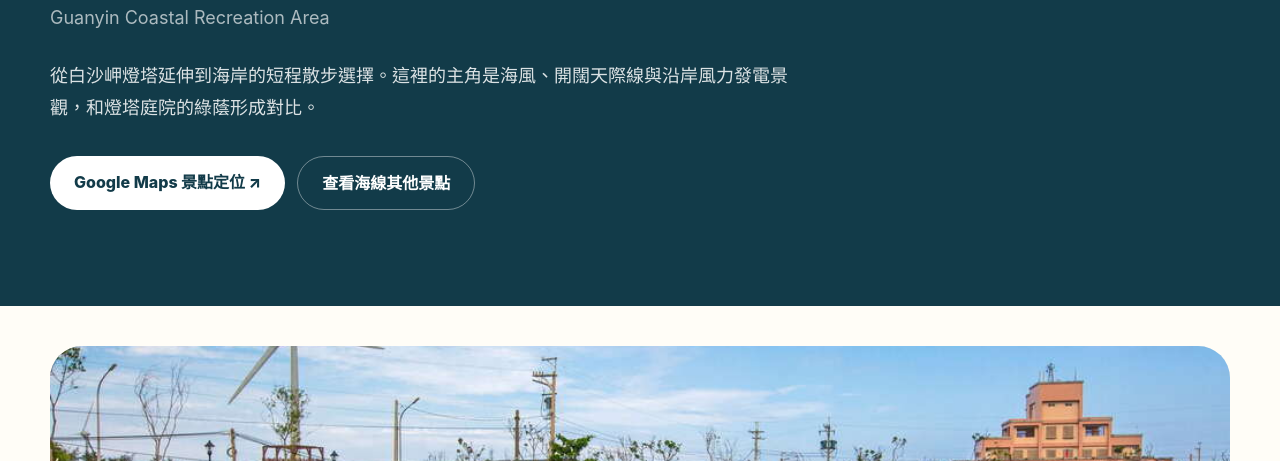
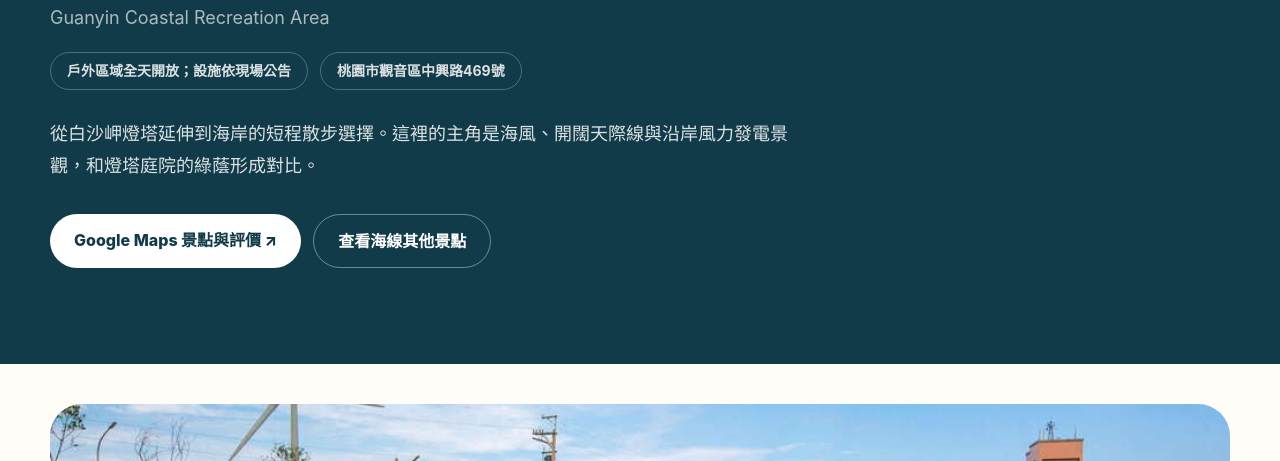
Before and after one commit to n20186005-hash/baishajialighthouse, an Astro site: page /nearby-attractions/guanyin-coastal-recreation-area in a window 1280 px wide. Shown: the part 339-800 px from the top of the page. Built offline with nearby package versions, Linux system fonts and the light colour scheme; Astro itself is replaced by a stand-in of ours.

Commit message:
Expand nine nearby attraction guides and add dedicated coastal destinations

```diff
--- a/public/sitemap.xml
+++ b/public/sitemap.xml
@@ -12,6 +12,8 @@
   <url><loc>https://baishajialighthouse.com/nearby-attractions/yongan-fishing-harbor/</loc><changefreq>monthly</changefreq><priority>0.6</priority></url>
   <url><loc>https://baishajialighthouse.com/nearby-attractions/yongan-conch-cultural-park/</loc><changefreq>monthly</changefreq><priority>0.6</priority></url>
   <url><loc>https://baishajialighthouse.com/nearby-attractions/xinwu-green-corridor/</loc><changefreq>monthly</changefreq><priority>0.6</priority></url>
+  <url><loc>https://baishajialighthouse.com/nearby-attractions/ocean-hakka-fishing-culture-center/</loc><changefreq>monthly</changefreq><priority>0.6</priority></url>
+  <url><loc>https://baishajialighthouse.com/nearby-attractions/guanxin-algal-reef-reserve/</loc><changefreq>monthly</changefreq><priority>0.6</priority></url>
   <url><loc>https://baishajialighthouse.com/photography/</loc><changefreq>monthly</changefreq><priority>0.5</priority></url>
   <url><loc>https://baishajialighthouse.com/about/</loc><changefreq>yearly</changefreq><priority>0.4</priority></url>
   <url><loc>https://baishajialighthouse.com/photo-credits/</loc><changefreq>yearly</changefreq><priority>0.2</priority></url>
--- a/src/data/nearby.ts
+++ b/src/data/nearby.ts
@@ -118,6 +118,40 @@ export const nearbyPlaces = [
     travelDetail: '路線位於新屋區觀海路一段一帶，需選擇明確起點與停車位置。若串接永安漁港，先查自行車道是否連續開放，不要把導航帶到林蔭路中間當作汽車入口。',
     lodging: '可作為永安漁港旁的親子或運動型半日行程；若要安排翌日清晨海線騎乘，住宿建議以交通和單車停放便利性選擇。',
   },
+  {
+    slug: 'ocean-hakka-fishing-culture-center', name: '海洋客家牽罟文化館', english: 'Ocean Hakka Beach Seine Cultural Center', type: '漁村文化・展覽館', district: '桃園市新屋區觀海路二段278號', hours: '不同官方平台公告時間有差異；請出發前以館方當日公告核對', admission: '展覽與體驗活動依館方最新公告', image: '/images/nearby-hakka-center.jpg',
+    intro: '新屋海岸以牽罟文化為主題的展館，讓旅客理解客家漁民如何集體拉網、分工合作，以及沿海聚落的生活記憶。',
+    history: '場址曾是軍方海防設施，隨著駐軍撤離，地方將閒置空間轉型為遊客服務與文化展示場館。2020年開始以牽罟文化展示為核心營運，串起漁具、照片、口述記憶與沿海生活。',
+    detail: '館內展覽以牽罟漁法、漁具和海洋客家生活為核心。外觀使用藍白色調，部分空間保留海防基地轉型的痕跡；可對照昔日海岸防衛和今日文化教育的用途變化。',
+    route: ['先在白沙岬燈塔認識海岸助航史', '前往觀海路二段278號的文化館', '依館內動線閱讀牽罟漁法與海客生活展示', '沿開放道路順遊新屋綠色走廊及石滬群'],
+    photo: '以藍白外牆、文化館入口與漁具展示作為主題。室內拍照先確認館方規定，避免閃光燈干擾展示與其他訪客。',
+    access: '位於新屋區觀海路二段278號，可透過 Google Maps 搜尋完整名稱與地址；公車班次與文化館實際營運時段須分別核對。',
+    faq: [{q:'牽罟是什麼？',a:'牽罟是傳統集體圍網拉魚方式，由多位漁民與居民合作把網具拉回岸邊，體現沿海客家聚落的勞動分工。'},{q:'到現場一定能體驗拉網嗎？',a:'不一定。牽罟活動多依季節、海況與主辦單位安排，應先查詢活動公告或預約資訊。'},{q:'館舍與新屋綠色走廊能一起玩嗎？',a:'兩地同在新屋海岸，可安排展覽參觀加短程自行車或林蔭散步，但要預留交通與休息時間。'}],
+    official: 'https://travel.tycg.gov.tw/zh-tw/travel/tour/216',
+    management: '海洋客家牽罟文化館位於新屋海洋客家休閒農業區的遊客服務場域，經地方與公共資源活化原有海防基地，提供文化展示及旅客服務。營運時段與活動由實際館方公告為準，本站不將周邊租車店或其他景點視為館方。',
+    managementSource: 'https://romantichakka.hakka.gov.tw/zh-tw/hakkatours/TourExpert?a=1202&fromlist=1&id=1624',
+    architecture: '藍白色外觀與海岸意象相呼應，建物由舊有軍事使用轉換為展覽及休憩空間。觀察入口造型、外牆線條、室內漁具展示與保留的瞭望視角，可理解同一場址如何跨越海防、漁業與觀光三種功能。',
+    visitTip: '出發前查館方公告與活動日程，避免只依舊旅遊文章推估開館時間。若有親子同行，可先看圖像化的漁法展板，再安排戶外海岸散步；戶外活動遇強風應調整。',
+    travelDetail: '從白沙岬燈塔出發須沿海線往新屋移動，導航至新屋區觀海路二段278號。館外道路、車位與入口請依現場標示；若搭公車，請先確認目的地附近站名及回程班次。',
+    lodging: '適合串聯永安漁港、新屋綠色走廊和新屋石滬群；若安排兩天的海客文化與濱海自行車行程，可依交通便利性選擇新屋或中壢合法旅宿。',
+  },
+  {
+    slug: 'guanxin-algal-reef-reserve', name: '觀新藻礁生態系野生動物保護區', english: 'Guanxin Algal Reef Wildlife Refuge', type: '藻礁・生態保育', district: '桃園市觀音區保生里至新屋區永興里、永安里海岸', hours: '永續利用區依潮汐及時段限制；17:00–翌日07:00禁止進入，其他分區另有限制', admission: '無一般觀光門票；特定區域或導覽須依保護區規定申請', image: '/images/nearby-algal-reef.jpg',
+    intro: '觀音與新屋之間的重要藻礁保護地帶，適合以生態保育與地質觀察角度認識海岸，而非隨意進入潮間帶的戲水景點。',
+    history: '桃園市政府於2014年公告劃設觀新藻礁生態系野生動物保護區，保護河口藻礁、棲息鳥類和海岸生物，並將區域分為核心、緩衝及永續利用區。',
+    detail: '藻礁主要由殼狀珊瑚藻等生物累積形成，外觀看似多孔岩石，與一般砂灘不同。退潮時可在合法觀察區認識藻礁紋理、潮池與生物棲地，但藻礁生長緩慢，不可踩踏、撬取或採集。',
+    route: ['先閱讀官方保護區分區圖及當日潮汐', '從白沙岬燈塔沿海線往觀新海岸', '只選擇依法可進入的永續利用區或正式導覽集合點', '在規定時段內離開，接續永安漁港休憩'],
+    photo: '以遠景呈現藻礁、潮池與海岸風機，不為近拍跨越保育界線；觀察生物時保持距離，不挪動石塊。',
+    access: '保護區範圍橫跨觀音區與新屋區，沒有單一可通用的汽車入口；先查官方分區圖、開放時段和活動集合位置。',
+    faq: [{q:'保護區全天都能進去嗎？',a:'不能。永續利用區有漲潮、大潮及每日17:00至次日07:00等禁止進入規定；核心區原則上不得進入，緩衝區須依規定申請。'},{q:'退潮就可以自由走上藻礁嗎？',a:'不可以只憑潮位判斷。須先確認所處分區、禁止時段及現場告示，並避免踩踏脆弱的藻礁。'},{q:'適合帶小孩嗎？',a:'較建議選擇正式環境教育導覽或岸邊合法觀察點；潮池濕滑且受潮汐影響，不適合自行冒險。'}],
+    official: 'https://tydep.tycg.gov.tw/cp.aspx?n=20010',
+    management: '觀新藻礁是桃園市政府依《野生動物保育法》公告劃設的野生動物保護區，市府環境保護相關機關依保育利用計畫辦理分區管制及管理。核心、緩衝與永續利用區有不同進入規定；保護目的在維持藻礁和野生動植物棲地，不是一般全天開放的海濱公園。',
+    managementSource: 'https://tydep.tycg.gov.tw/cp.aspx?n=20010',
+    architecture: '這裡的地貌主角是生物累積形成的多孔藻礁，以及河口、潮池和海岸植被的交界。和人工石滬相比，藻礁不是漁民砌築的構造；觀察自然形成的表面紋理、不同水位的潮池和棲地邊界，是理解其地質與生態價值的核心。',
+    visitTip: '先閱讀桃園市政府官方分區與禁止進入時段，再查中央氣象署潮汐資料。永續利用區在漲潮前後兩小時、大潮前後兩小時及每日17時至翌日7時禁止進入；其他時段也須遵守現場規範。',
+    travelDetail: '保護區跨多個里與海岸區段，不能把整個區域導航到同一座標。建議先選官方公告的合法入口或導覽集合地點，再使用該點導航；勿穿越私人土地、工業設施或管制線。',
+    lodging: '若安排清晨生態觀察，須先確保時段合法且有正式導覽可參與。住宿可按桃園西岸交通及翌日行程選擇，不應把保護區內部視為住宿或露營場所。',
+  },
 ] as const;
 
 export const nearbyUrl = (slug: string) => `/nearby-attractions/${slug}/`;
--- a/src/pages/nearby-attractions/[slug].astro
+++ b/src/pages/nearby-attractions/[slug].astro
@@ -11,6 +11,7 @@ type Place = (typeof nearbyPlaces)[number];
 const { place } = Astro.props as { place: Place };
 const canonical = nearbyUrl(place.slug);
 const mapUrl = nearbyMapUrl(place.name, place.district);
+const faqSchema = { '@context': 'https://schema.org', '@type': 'FAQPage', mainEntity: place.faq.map(({ q, a }) => ({ '@type': 'Question', name: q, acceptedAnswer: { '@type': 'Answer', text: a } })) };
 const schema = {
   '@context': 'https://schema.org', '@type': 'TouristAttraction', name: place.name,
   alternateName: place.english, description: place.intro, url: `${site.url}${canonical}`,
@@ -29,26 +30,28 @@ const breadcrumbs = { '@context': 'https://schema.org', '@type': 'BreadcrumbList
 <BaseLayout title={`${place.name}旅遊攻略｜歷史特色、交通、路線與拍照建議`} description={`${place.name}怎麼玩？整理景點背景、基本資訊、參觀重點、路線、交通導航與拍照建議，串聯白沙岬燈塔觀音海線行程。`} canonical={canonical}>
   <script type="application/ld+json" set:html={JSON.stringify(schema)} />
   <script type="application/ld+json" set:html={JSON.stringify(breadcrumbs)} />
+  <script type="application/ld+json" set:html={JSON.stringify(faqSchema)} />
   <section class="bg-ocean-deep py-16 text-white md:py-24">
     <div class="site-shell">
       <nav aria-label="位置導覽" class="text-sm text-white/70"><a href="/">白沙岬燈塔</a> / <a href="/nearby-attractions/">周邊景點</a> / {place.name}</nav>
       <p class="eyebrow mt-10 text-sand">{place.type}</p>
       <h1 class="mt-5 max-w-4xl text-4xl font-extrabold tracking-tight md:text-6xl">{place.name}</h1>
       <p class="mt-3 text-lg text-white/65">{place.english}</p>
+      <div class="mt-5 flex flex-wrap items-center gap-3 text-sm font-bold text-white/85"><span class="rounded-full border border-white/25 px-4 py-2">{place.hours}</span><span class="rounded-full border border-white/25 px-4 py-2">{place.district}</span></div>
       <p class="mt-7 max-w-3xl text-lg leading-8 text-white/85">{place.intro}</p>
-      <div class="mt-8 flex flex-wrap gap-3"><a class="rounded-full bg-white px-6 py-3 font-extrabold text-ocean-deep" href={mapUrl} target="_blank" rel="noopener noreferrer">Google Maps 景點定位 ↗</a><a class="rounded-full border border-white/40 px-6 py-3 font-bold" href="/nearby-attractions/">查看海線其他景點</a></div>
+      <div class="mt-8 flex flex-wrap gap-3"><a class="rounded-full bg-white px-6 py-3 font-extrabold text-ocean-deep" href={mapUrl} target="_blank" rel="noopener noreferrer">Google Maps 景點與評價 ↗</a><a class="rounded-full border border-white/40 px-6 py-3 font-bold" href="/nearby-attractions/">查看海線其他景點</a></div>
     </div>
   </section>
   <section class="bg-paper pt-10"><div class="site-shell"><figure class="overflow-hidden rounded-[2rem] bg-foam"><img src={place.image} alt={`${place.name}真實景點照片：${place.type}`} width="1024" height="683" loading="eager" decoding="async" class="h-[260px] w-full object-cover md:h-[460px]"/><figcaption class="px-6 py-3 text-xs text-ink/55">{place.name}實景 · 圖片來源：桃園觀光導覽網／政府公開景點圖片</figcaption></figure></div></section>
+  <section id="discover" class="section-pad bg-paper"><div class="site-shell"><SectionHeading eyebrow="探索景點" title={`走進${place.name}`} copy={place.intro}/><div class="mt-10 grid gap-5 md:grid-cols-2"><article class="soft-card p-7"><h3 class="text-xl font-extrabold">遊覽建議</h3><p class="mt-4 leading-8 text-ink/70">{place.visitTip}</p></article><article class="soft-card p-7"><h3 class="text-xl font-extrabold">景區特色與觀察重點</h3><p class="mt-4 leading-8 text-ink/70">{place.detail}</p></article></div></div></section>
   <section id="about-attraction" class="section-pad bg-paper" aria-labelledby="about-heading"><div class="site-shell grid items-start gap-8 lg:grid-cols-[.34fr_.66fr]"><div><p class="eyebrow">關於景點</p><h2 id="about-heading" class="section-title">關於{place.name}</h2><p class="mt-5 text-sm font-bold text-ocean">管理與地方背景</p></div><div class="rounded-[2rem] border border-ocean/10 bg-foam p-7 md:p-10"><p class="text-lg leading-9 text-ink/80">{place.management}</p><a class="mt-6 inline-flex text-sm font-bold text-ocean underline" href={place.managementSource} target="_blank" rel="noopener noreferrer">參考管理機關或相關官方資料 ↗</a></div></div></section>
-  <section class="section-pad bg-paper"><div class="site-shell grid gap-10 lg:grid-cols-[1.2fr_.8fr]">
-    <div><SectionHeading eyebrow="探索景點" title={`為什麼值得走訪${place.name}？`} copy={place.intro}/><h3 class="mt-10 text-xl font-extrabold">遊覽建議</h3><p class="mt-3 leading-8 text-ink/70">{place.visitTip}</p><h3 class="mt-8 text-xl font-extrabold">景區特色與觀察重點</h3><p class="mt-3 leading-8 text-ink/70">{place.detail}</p></div>
-    <aside class="soft-card self-start p-7"><h2 class="text-2xl font-extrabold">基本資訊</h2><dl class="mt-6 space-y-5 text-sm"><div><dt class="font-bold text-ink/50">景點名稱</dt><dd class="mt-1 font-bold">{place.name}</dd></div><div><dt class="font-bold text-ink/50">地址／地點範圍</dt><dd class="mt-1">{place.district}</dd></div><div><dt class="font-bold text-ink/50">景點類型</dt><dd class="mt-1">{place.type}</dd></div><div><dt class="font-bold text-ink/50">開放時間</dt><dd class="mt-1">{place.hours}</dd></div><div><dt class="font-bold text-ink/50">門票價格</dt><dd class="mt-1">{place.admission}</dd></div><div><dt class="font-bold text-ink/50">建議停留</dt><dd class="mt-1">約 30–90 分鐘，依步行距離與天候調整</dd></div></dl><a class="mt-7 inline-block font-extrabold text-ocean underline" href={mapUrl} target="_blank" rel="noopener noreferrer">查看專屬地圖搜尋 ↗</a></aside>
-  </div></section>
+  <section id="basic-info" class="section-pad bg-paper"><div class="site-shell"><SectionHeading eyebrow="行前速覽" title="基本資料"/><dl class="mt-9 grid gap-4 md:grid-cols-2 lg:grid-cols-3"><div class="soft-card p-6"><dt class="text-sm font-bold text-ink/50">正式名稱</dt><dd class="mt-2 font-extrabold">{place.name}<span class="block mt-1 text-sm font-normal text-ink/60">{place.english}</span></dd></div><div class="soft-card p-6"><dt class="text-sm font-bold text-ink/50">地址／地點範圍</dt><dd class="mt-2 font-bold">{place.district}</dd></div><div class="soft-card p-6"><dt class="text-sm font-bold text-ink/50">景點類型</dt><dd class="mt-2 font-bold">{place.type}</dd></div><div class="soft-card p-6"><dt class="text-sm font-bold text-ink/50">開放時間</dt><dd class="mt-2 font-bold">{place.hours}</dd></div><div class="soft-card p-6"><dt class="text-sm font-bold text-ink/50">參觀費用</dt><dd class="mt-2 font-bold">{place.admission}</dd></div><div class="soft-card p-6"><dt class="text-sm font-bold text-ink/50">建議停留</dt><dd class="mt-2 font-bold">約 30–90 分鐘，依場域與步行距離調整</dd></div></dl></div></section>
+  <section class="section-pad bg-foam"><div class="site-shell grid gap-7 md:grid-cols-3"><div><h2 class="section-title">開放時間</h2><p class="mt-4 leading-8 text-ink/70">{place.hours}</p><p class="mt-3 text-sm leading-7 text-ink/60">館舍、祭典、海岸與管制區可能各有不同安排，請以管理單位最新公告為準。</p></div><div><h2 class="section-title">門票價格</h2><p class="mt-4 leading-8 text-ink/70">{place.admission}</p><p class="mt-3 text-sm leading-7 text-ink/60">若參加專人導覽、體驗或租用設備，請另外查詢活動費用。</p></div><div><h2 class="section-title">交通方式</h2><p class="mt-4 leading-8 text-ink/70">{place.travelDetail}</p><a class="mt-3 inline-flex text-sm font-extrabold text-ocean underline" href="https://ebus.tycg.gov.tw/" target="_blank" rel="noopener noreferrer">查詢桃園公車動態 ↗</a></div></div></section>
   <section class="section-pad bg-foam"><div class="site-shell"><SectionHeading eyebrow="發現魅力" title="歷史、建築與地景的故事"/><div class="mt-10 grid gap-5 md:grid-cols-2"><article class="soft-card p-8"><h3 class="text-xl font-extrabold">歷史與地方文化</h3><p class="mt-4 leading-8 text-ink/70">{place.history}</p></article><article class="soft-card p-8"><h3 class="text-xl font-extrabold">建築或地形特色</h3><p class="mt-4 leading-8 text-ink/70">{place.architecture}</p></article></div></div></section>
   <section class="section-pad bg-paper"><div class="site-shell"><SectionHeading eyebrow="遊覽路線" title="從白沙岬燈塔順遊的安排" copy="以下是建議順序，並非即時交通或固定班次；請依路況、開放時間與天候調整。"/><ol class="mt-10 grid gap-5 md:grid-cols-2 lg:grid-cols-4">{place.route.map((step, i) => <li class="soft-card p-7"><span class="text-3xl font-black text-ocean">{String(i+1).padStart(2,'0')}</span><p class="mt-5 leading-7">{step}</p></li>)}</ol></div></section>
-  <section class="section-pad bg-foam"><div class="site-shell grid gap-8 md:grid-cols-2"><div><h2 class="section-title">交通方式與導航</h2><p class="mt-5 leading-8 text-ink/70">{place.travelDetail}</p><p class="mt-4 leading-8 text-ink/70">搭乘大眾運輸，請先查<a class="font-bold text-ocean underline" href="https://ebus.tycg.gov.tw/" target="_blank" rel="noopener noreferrer">桃園公車動態</a>及當日班次。</p><a class="mt-5 inline-block rounded-full bg-ocean px-6 py-3 font-bold text-white" href={mapUrl} target="_blank" rel="noopener noreferrer">導航至 {place.name} ↗</a></div><div><h2 class="section-title">拍照機位與遊覽須知</h2><p class="mt-5 leading-8 text-ink/70">{place.photo}</p><p class="mt-4 leading-8 text-ink/70">{place.visitTip}</p></div></div></section>
-  <section class="section-pad bg-paper"><div class="site-shell grid gap-8 md:grid-cols-2"><div><h2 class="section-title">住宿與行程搭配</h2><p class="mt-5 leading-8 text-ink/70">{place.lodging}</p></div><div><h2 class="section-title">出發前查詢</h2><p class="mt-5 leading-8 text-ink/70">開放資訊：{place.hours}。費用：{place.admission}。特殊活動、天候、館舍與海岸管制可能改變當日參觀範圍，請以管理單位最新資訊及現場公告為準。</p></div></div></section>
+  <section class="section-pad bg-foam"><div class="site-shell grid gap-8 md:grid-cols-2"><div><h2 class="section-title">遊覽須知</h2><p class="mt-5 leading-8 text-ink/70">{place.visitTip}</p><p class="mt-4 text-sm leading-7 text-ink/60">尊重現場標示、管理規範及其他訪客；海岸與潮間帶景點尤其需要留意風勢、潮汐和安全區域。</p></div><div><h2 class="section-title">拍照機位</h2><p class="mt-5 leading-8 text-ink/70">{place.photo}</p><p class="mt-4 leading-8 text-ink/70">{place.architecture}</p></div></div></section>
+  <section class="section-pad bg-paper"><div class="site-shell grid gap-8 md:grid-cols-2"><div><h2 class="section-title">住宿建議</h2><p class="mt-5 leading-8 text-ink/70">{place.lodging}</p></div><div><h2 class="section-title">遊客評價與體驗</h2><p class="mt-5 leading-8 text-ink/70">想了解旅客對{place.name}的近期體驗，可以參考 Google 地圖上的公開評價與近期實景照片；也可留意評論中提到的交通、停留時間與現場設施是否符合自己的需求。</p><a class="mt-4 inline-flex font-extrabold text-ocean underline" href={mapUrl} target="_blank" rel="noopener noreferrer">查看 Google 地圖近期評價 ↗</a></div></div></section>
+  <section class="section-pad bg-foam"><div class="site-shell grid gap-9 lg:grid-cols-[.6fr_.4fr]"><div><p class="eyebrow">交通指南</p><h2 class="section-title">{place.name}地址與地圖</h2><p class="mt-5 text-lg font-extrabold">{place.district}</p><p class="mt-4 leading-8 text-ink/70">{place.travelDetail}</p><p class="mt-4 text-sm leading-7 text-ink/60">大型海岸地景和自行車路線通常不只有一個入口；出發前請選好適合的公開入口與停車點。</p></div><div class="soft-card flex flex-col justify-center p-8"><a class="rounded-full bg-ocean px-6 py-4 text-center font-extrabold text-white" href={mapUrl} target="_blank" rel="noopener noreferrer">Google Maps 導航至 {place.name} ↗</a><a class="mt-5 text-center text-sm font-bold text-ocean underline" href={place.official} target="_blank" rel="noopener noreferrer">查看景點官方參考資料 ↗</a></div></div></section>
   <section class="section-pad bg-paper"><div class="site-shell"><SectionHeading eyebrow="出發前核對" title="常見問題"/><div class="mt-9 max-w-3xl divide-y divide-ocean/10">{place.faq.map(item => <details class="py-5"><summary class="cursor-pointer font-extrabold">{item.q}</summary><p class="mt-3 leading-8 text-ink/70">{item.a}</p></details>)}</div><p class="mt-9 text-sm leading-7 text-ink/55">資料參考：<a class="text-ocean underline" href={place.official} target="_blank" rel="noopener noreferrer">桃園觀光導覽網相關景點／遊程</a>（2026 年 11 月 18 日查閱）。本站不展示未核實的評分或評論數；最新營業、交通與活動資訊請依來源及現場公告。</p></div></section>
-  <section class="bg-paper pb-24"><div class="site-shell"><a class="inline-flex rounded-full border border-ocean/20 px-6 py-3 font-extrabold text-ocean" href="/nearby-attractions/">← 返回周邊景點總覽</a></div></section>
+  <section class="bg-paper py-16"><div class="site-shell"><h2 class="text-2xl font-extrabold">附近還能去哪裡？</h2><div class="mt-6 flex flex-wrap gap-3">{nearbyPlaces.filter(item => item.slug !== place.slug).slice(0, 5).map(item => <a class="rounded-full border border-ocean/20 bg-foam px-5 py-3 text-sm font-bold text-ocean" href={nearbyUrl(item.slug)}>{item.name} →</a>)}</div><a class="mt-8 inline-flex rounded-full border border-ocean/20 px-6 py-3 font-extrabold text-ocean" href="/nearby-attractions/">← 返回周邊景點總覽</a></div></section>
 </BaseLayout>
--- a/src/pages/nearby-attractions/index.astro
+++ b/src/pages/nearby-attractions/index.astro
@@ -47,7 +47,7 @@ const related = [
     <div class="site-shell">
       <SectionHeading
         eyebrow="順遊清單"
-        title="七個值得串接的點"
+        title="九個值得串接的點"
         copy="從燈塔出發，由近到遠，挑適合自己的組合。"
       />
       <div class="mt-12 grid gap-5 md:grid-cols-2 lg:grid-cols-3">
```
Also changed, not shown: public/images/nearby-algal-reef.jpg (added), public/images/nearby-hakka-center.jpg (added).
